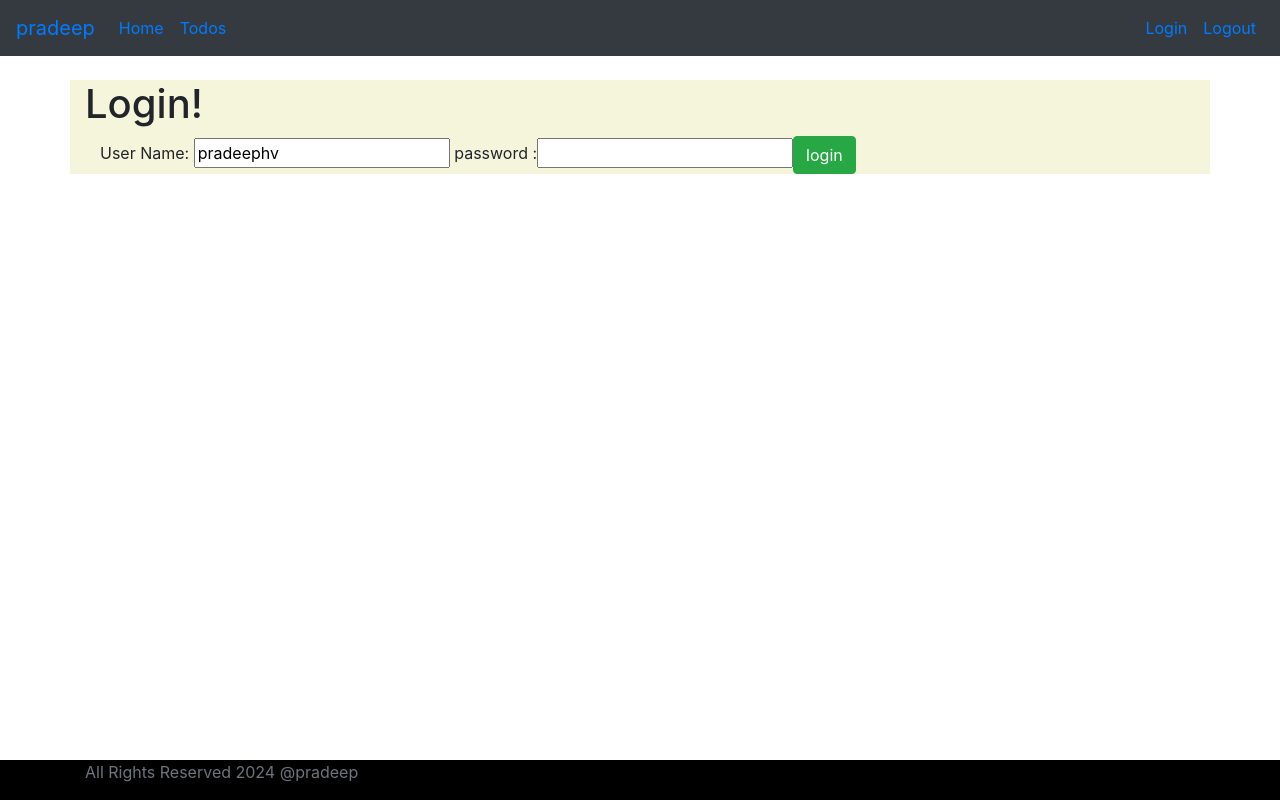
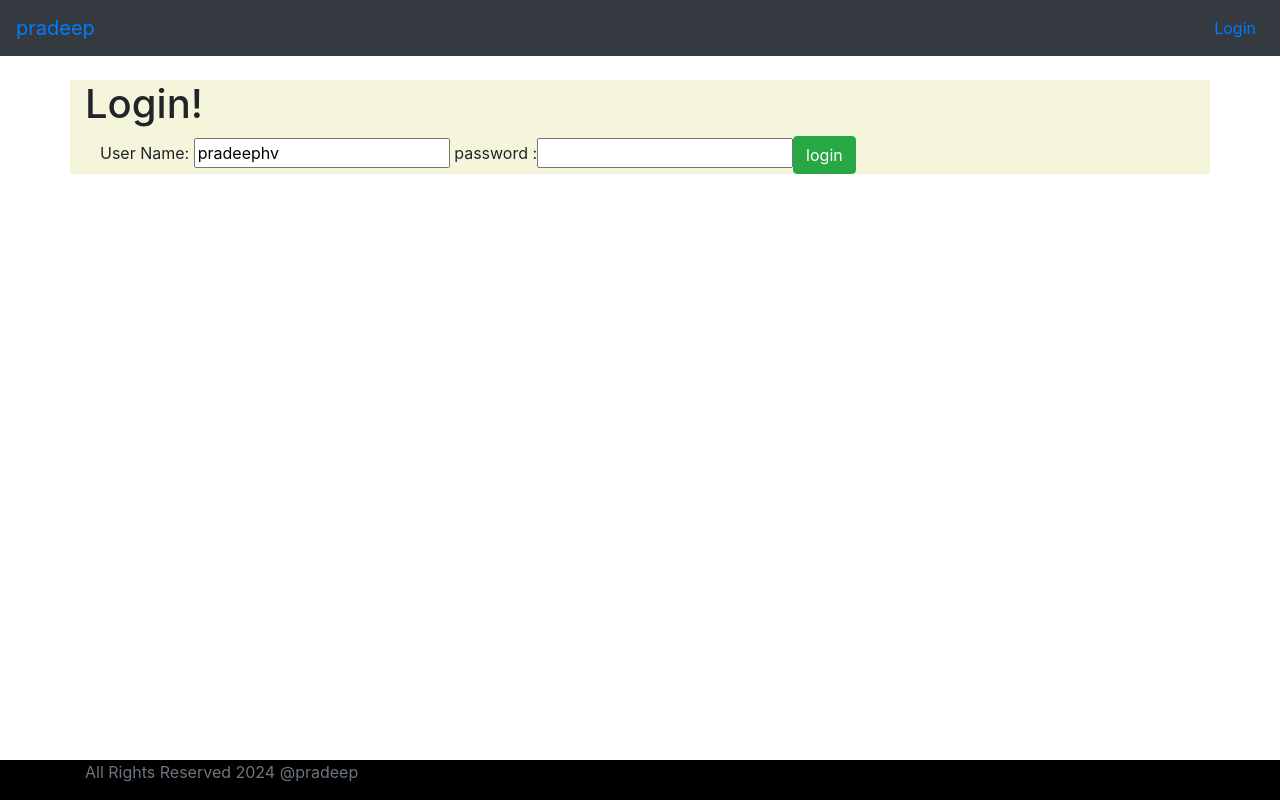
Before and after one commit to Pradeep92hv/Spring-boot-Todo, an Angular app: page /login in a window 1280 px wide. Built offline with nearby package versions, Linux system fonts and the light colour scheme.

Commit message:
step 33: Enable menu links based on user authentication

```diff
--- a/src/app/hardcoded-authentication.service.ts
+++ b/src/app/hardcoded-authentication.service.ts
@@ -9,11 +9,11 @@ export class HardcodedAuthenticationService {
 
   authenticate(username,password){
 
-    console.log("before :"+ this.isUserLoggedIn())
+    // console.log("before :"+ this.isUserLoggedIn())
     if(username=="pradeephv" && password=="dummy")
       {
         sessionStorage.setItem('authenticateUser',username)
-        console.log("after :"+ this.isUserLoggedIn())
+        // console.log("after :"+ this.isUserLoggedIn())
         return true
       }else
       {
--- a/src/app/menu/menu.component.html
+++ b/src/app/menu/menu.component.html
@@ -7,14 +7,14 @@
       <div><a href="https://www.in28minutes.com" class="navbar-brand">pradeep</a></div>
 
       <ul class="navbar-nav">
-        <li><a routerLink="/welcome/pradeephv" class="nav-link">Home</a></li>
-        <li><a routerLink="/todos" class="nav-link">Todos</a></li>
+        <li><a *ngIf="hardcodedauthenticationservice.isUserLoggedIn()" routerLink="/welcome/pradeephv" class="nav-link">Home</a></li>
+        <li><a *ngIf="hardcodedauthenticationservice.isUserLoggedIn()" routerLink="/todos" class="nav-link">Todos</a></li>
 
       </ul>
 
       <ul class="navbar-nav navbar-collapse justify-content-end">
-        <li><a routerLink="login" class="nav-link">Login</a></li>
-        <li><a routerLink="/logout" class="nav-link">Logout</a></li>
+        <li><a *ngIf="!hardcodedauthenticationservice.isUserLoggedIn()" routerLink="login" class="nav-link">Login</a></li>
+        <li><a *ngIf="hardcodedauthenticationservice.isUserLoggedIn()" routerLink="/logout" class="nav-link">Logout</a></li>
       </ul>
 
 
```
Also changed, not shown: src/app/menu/menu.component.ts (+6 -1 lines).
